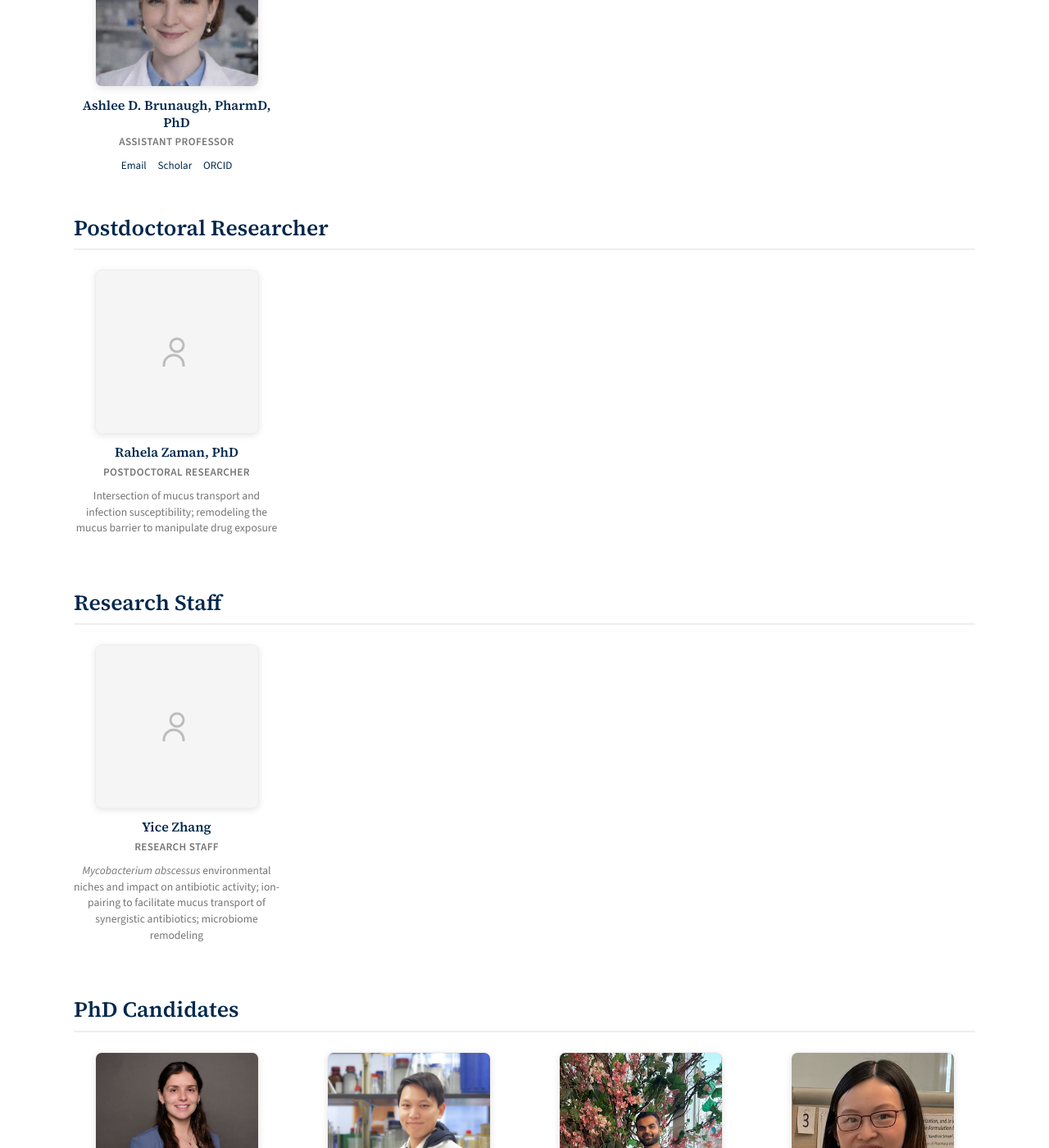
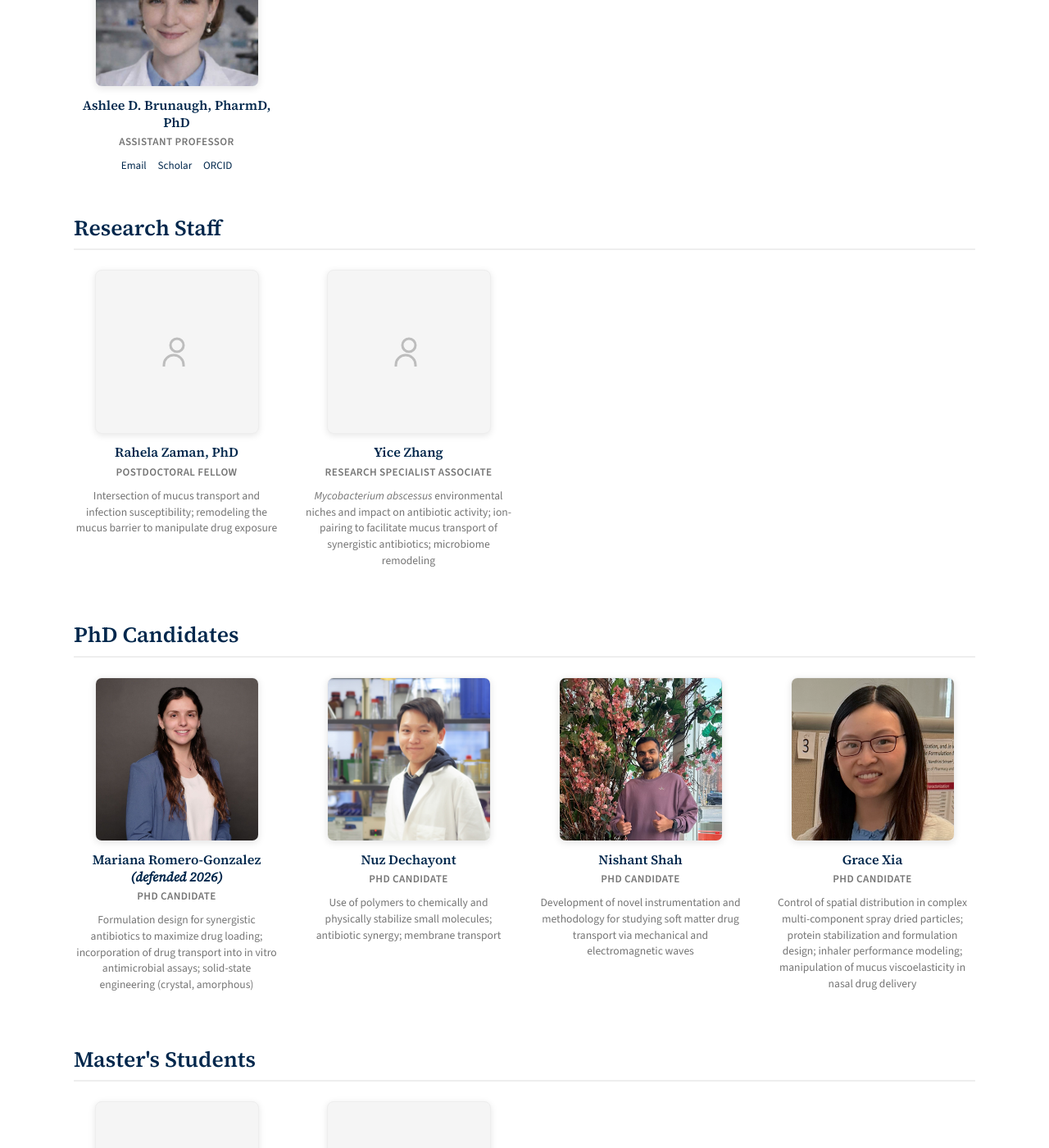
Before and after one commit to Brunaugh-Lab/Brunaugh-Lab.github.io, a Jekyll site: the page built from people.html, in a window 1280 px wide and 1400 px high, scrolled down 421 px. Shown: the whole window at 82% size. Built offline with Jekyll 4.4.1, drawn with Linux system fonts in a browser that asks for light colours.

Commit message:
Combine Rahela and Yice under Research Staff with updated titles
Co-Authored-By: Claude Opus 4.6 (1M context) <noreply@anthropic.com>

```diff
--- a/people.html
+++ b/people.html
@@ -23,21 +23,6 @@ permalink: /people/
   </div>
 </div>
 
-<!-- Postdoctoral Researcher -->
-<div class="people-section">
-  <h2>Postdoctoral Researcher</h2>
-  <div class="headshot-grid">
-    <div class="headshot-card">
-      <div class="headshot-photo headshot-placeholder">
-        <svg width="48" height="48" viewBox="0 0 24 24" fill="none" stroke="currentColor" stroke-width="1.5"><circle cx="12" cy="8" r="4"/><path d="M4 21v-1a6 6 0 0 1 12 0v1"/></svg>
-      </div>
-      <h3>Rahela Zaman, PhD</h3>
-      <div class="headshot-role">Postdoctoral Researcher</div>
-      <p class="headshot-desc">Intersection of mucus transport and infection susceptibility; remodeling the mucus barrier to manipulate drug exposure</p>
-    </div>
-  </div>
-</div>
-
 <!-- Research Staff -->
 <div class="people-section">
   <h2>Research Staff</h2>
@@ -46,8 +31,17 @@ permalink: /people/
       <div class="headshot-photo headshot-placeholder">
         <svg width="48" height="48" viewBox="0 0 24 24" fill="none" stroke="currentColor" stroke-width="1.5"><circle cx="12" cy="8" r="4"/><path d="M4 21v-1a6 6 0 0 1 12 0v1"/></svg>
       </div>
+      <h3>Rahela Zaman, PhD</h3>
+      <div class="headshot-role">Postdoctoral Fellow</div>
+      <p class="headshot-desc">Intersection of mucus transport and infection susceptibility; remodeling the mucus barrier to manipulate drug exposure</p>
+    </div>
+
+    <div class="headshot-card">
+      <div class="headshot-photo headshot-placeholder">
+        <svg width="48" height="48" viewBox="0 0 24 24" fill="none" stroke="currentColor" stroke-width="1.5"><circle cx="12" cy="8" r="4"/><path d="M4 21v-1a6 6 0 0 1 12 0v1"/></svg>
+      </div>
       <h3>Yice Zhang</h3>
-      <div class="headshot-role">Research Staff</div>
+      <div class="headshot-role">Research Specialist Associate</div>
       <p class="headshot-desc"><em>Mycobacterium abscessus</em> environmental niches and impact on antibiotic activity; ion-pairing to facilitate mucus transport of synergistic antibiotics; microbiome remodeling</p>
     </div>
   </div>
```
